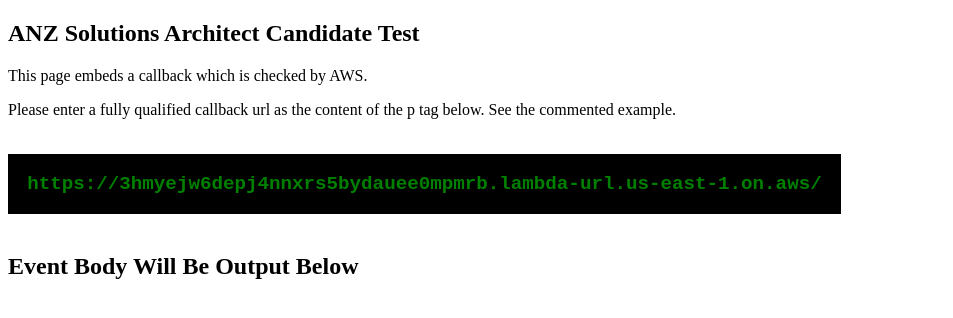
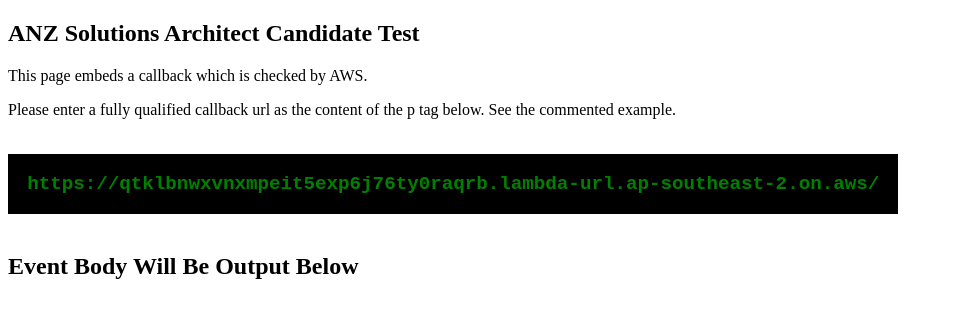
Before and after one commit to natelakes-one/aws-assig-one, a plain HTML site: page index.html in a window 1280 px wide. Shown: the whole page, without its empty margins (0-953 px from the left). Drawn offline with nearby package versions, Linux system fonts and the light colour scheme; no server answers.

Commit message:
change endpoint

```diff
--- a/index.html
+++ b/index.html
@@ -12,7 +12,7 @@
     <!--
       <p id="endpoint_url">http://example.com/myendpointurl</p>
     -->
-    <p id="endpoint_url">https://3hmyejw6depj4nnxrs5bydauee0mpmrb.lambda-url.us-east-1.on.aws/</p>
+    <p id="endpoint_url">https://qtklbnwxvnxmpeit5exp6j76ty0raqrb.lambda-url.ap-southeast-2.on.aws/</p>
 
     <div id="root"></div>
 
```
